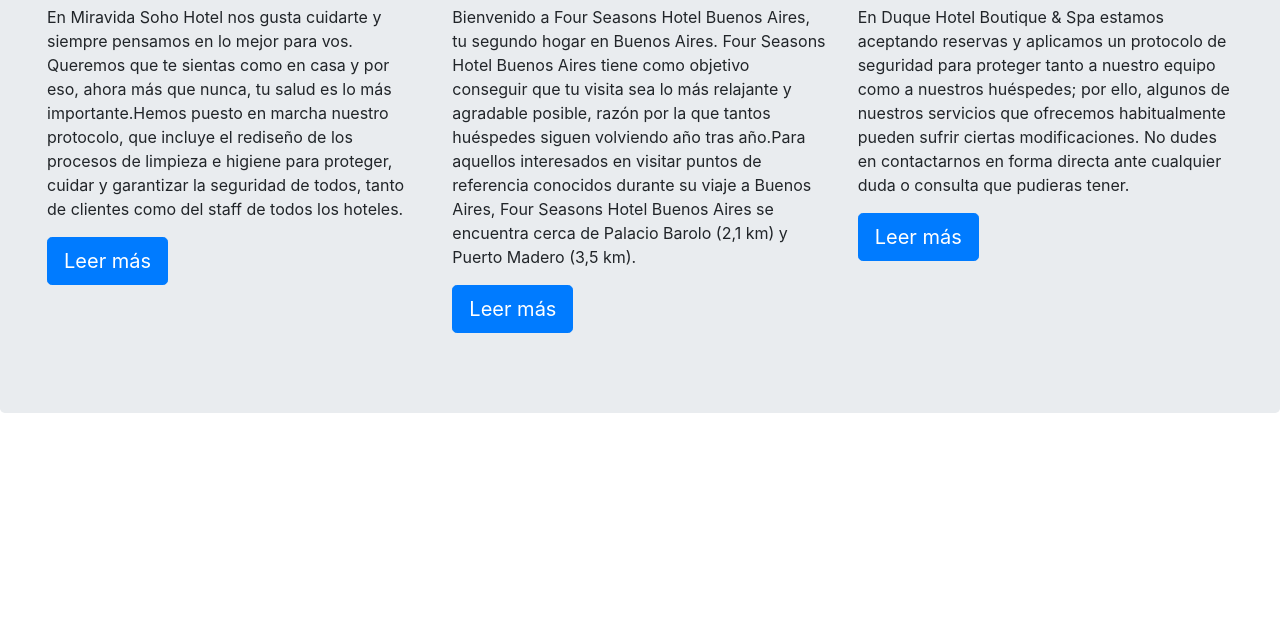
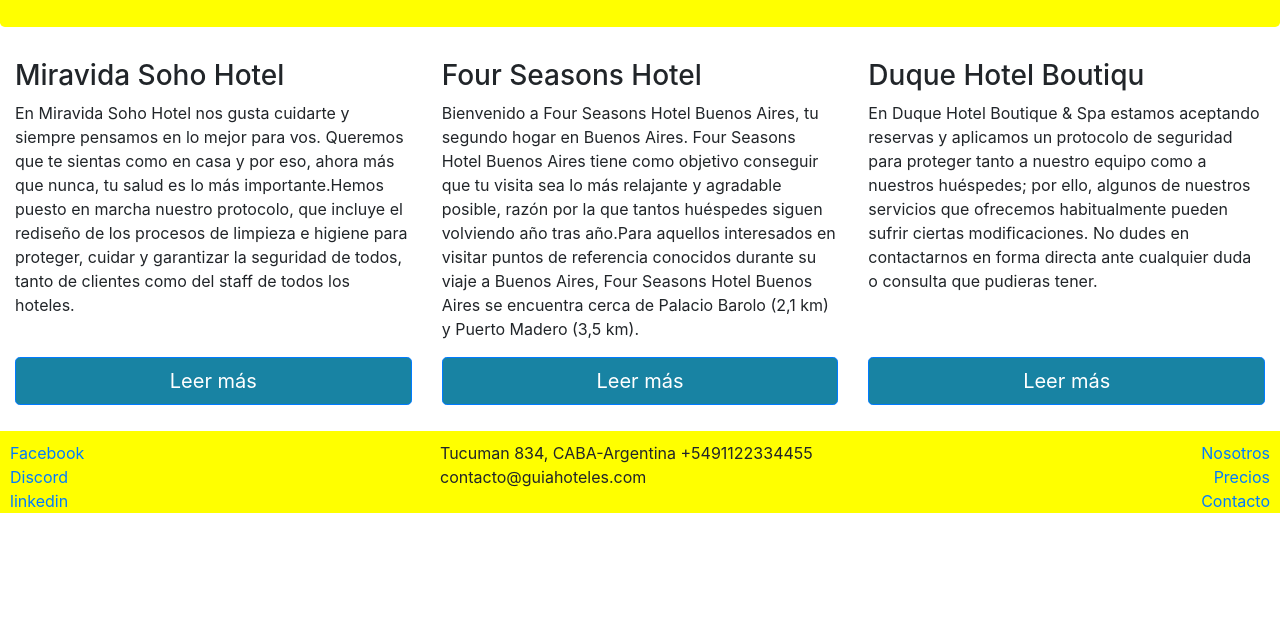
Before and after one commit to GiselleMata89/Bootstrap4_Course, a website: page index.html in a window 1280 px wide. Shown: the part 157-800 px from the top of the page. Drawn offline with nearby package versions, Linux system fonts and the light colour scheme.

Commit message:
creacion de css

```diff
--- /dev/null
+++ b/css/main.css
@@ -0,0 +1,15 @@
+.jumbotron{
+    background-color: yellow;
+    color: black;
+}
+.btn{
+    background-color:rgb(24, 131, 163);
+    width: 100%;
+}
+
+footer{
+    padding: 10px 10px 0 10px;
+    background-color: yellow;
+    margin-bottom: 0px;
+    margin-top: 10px;
+}
--- a/index.html
+++ b/index.html
@@ -6,35 +6,66 @@
     <meta name="viewport" content="width=device-width, initial-scale=1, shrink-to-fit=no">
 
     <!-- Bootstrap CSS -->
-    <!-- <link rel="stylesheet" href="node_modules/bootstrap/dist/css/bootstrap-reboot.min.css"> -->
-    <link rel="stylesheet" href="https://stackpath.bootstrapcdn.com/bootstrap/4.5.2/css/bootstrap.min.css" integrity="sha384-JcKb8q3iqJ61gNV9KGb8thSsNjpSL0n8PARn9HuZOnIxN0hoP+VmmDGMN5t9UJ0Z" crossorigin="anonymous">
-
+    <link rel="stylesheet" href="node_modules/bootstrap/dist/css/bootstrap.min.css">
+    <link rel="stylesheet" href="css\main.css">
     <title>Guia-Hoteles</title>
     </head>
     <body>
         <div class="jumbotron">
+            <h1>Hoteles</h1>
+        </div>
         <div class="container-fluid">
-            <h1>Hoteles</h1>
             <div class="row">
-                  <div class="col-sm">
+                <div class="col-sm card-hotel d-flex flex-column justify-content-between">
+                    <div>
                         <h3>Miravida Soho Hotel</h3>
                         <p>En Miravida Soho Hotel nos gusta cuidarte y siempre pensamos en lo mejor para vos. Queremos que te sientas como en casa y por eso, ahora más que nunca, tu salud es lo más importante.Hemos puesto en marcha nuestro protocolo, que incluye el rediseño de los procesos de limpieza e higiene para proteger, cuidar y garantizar la seguridad de todos, tanto de clientes como del staff de todos los hoteles.</p>
+                    </div>
+                    <div>
                         <p><a class="btn btn-primary btn-lg" role="button">Leer más</a></p>
                     </div>
-                    <div class="col-sm">
+                </div>
+                <div class="col-sm card-hotel d-flex flex-column justify-content-between">
+                    <div>
                         <h3>Four Seasons Hotel</h3>
                         <p>Bienvenido a Four Seasons Hotel Buenos Aires, tu segundo hogar en Buenos Aires. Four Seasons Hotel Buenos Aires tiene como objetivo conseguir que tu visita sea lo más relajante y agradable posible, razón por la que tantos huéspedes siguen volviendo año tras año.Para aquellos interesados en visitar puntos de referencia conocidos durante su viaje a Buenos Aires, Four Seasons Hotel Buenos Aires se encuentra cerca de Palacio Barolo (2,1 km) y Puerto Madero (3,5 km).</p>
+                    </div>
+                    <div>
                         <p><a class="btn btn-primary btn-lg" role="button">Leer más</a></p>
                     </div>
-                <div class="col-sm">
+                </div>
+                <div class="col-sm card-hotel d-flex flex-column justify-content-between">
+                    <div>
                         <h3>Duque Hotel Boutiqu</h3>
                         <p>En Duque Hotel Boutique & Spa estamos aceptando reservas y aplicamos un protocolo de seguridad para proteger tanto a nuestro equipo como a nuestros huéspedes; por ello, algunos de nuestros servicios que ofrecemos habitualmente pueden sufrir ciertas modificaciones. No dudes en contactarnos en forma directa ante cualquier duda o consulta que pudieras tener.</p>
+                    </div>
+                    <div>
                         <p><a class="btn btn-primary btn-lg" role="button">Leer más</a></p>
                     </div>
                 </div>
             </div>
         </div>
-
+        <footer>
+            <div class="row">
+                <div class="col-sm-4 d-flex flex-column">
+                    <a href="http://www.facebook.com/">Facebook</a>
+                    <a href="http://www.discord.com/">Discord</a>
+                    <a href="http://www.linkedin.com/">linkedin</a>
+                </div>
+                <div class="col-sm-4">
+                    <address>
+                    Tucuman 834, CABA-Argentina
+                    +5491122334455
+                    contacto@guiahoteles.com
+                    </address>
+                </div>
+                <div class="col-sm-4 d-flex flex-column align-items-end">
+                    <a href="http://www.facebook.com/">Nosotros</a>
+                    <a href="http://www.discord.com/">Precios</a>
+                    <a href="http://www.linkedin.com/">Contacto</a>
+                </div>
+            </div>
+        </footer>
     <!-- Optional JavaScript -->
     <!-- jQuery first, then Popper.js, then Bootstrap JS -->
     <script src="node_modules/jquery/dist/jquery.min.js"></script>
```
Lines whose indentation alone changed are shown as unchanged.
